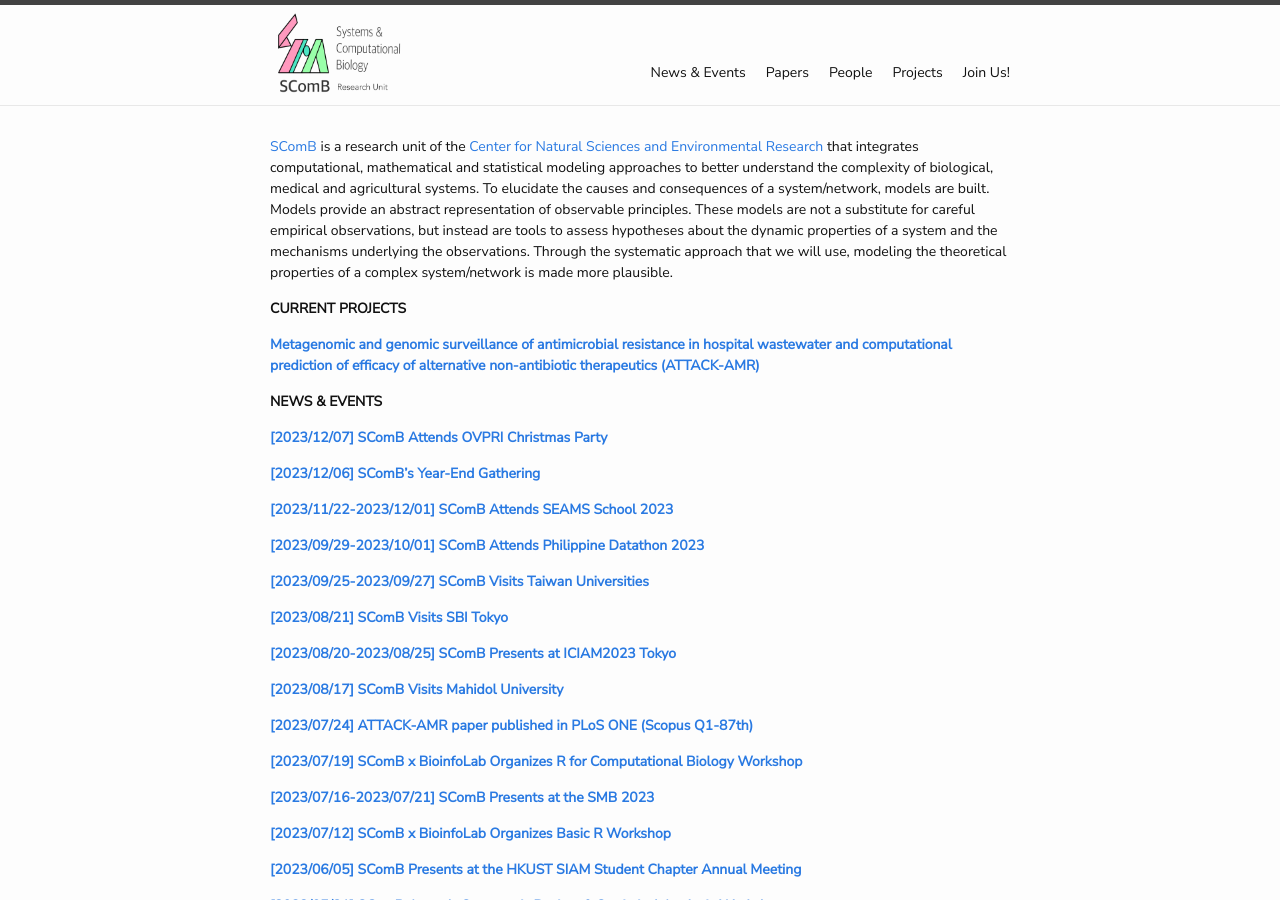
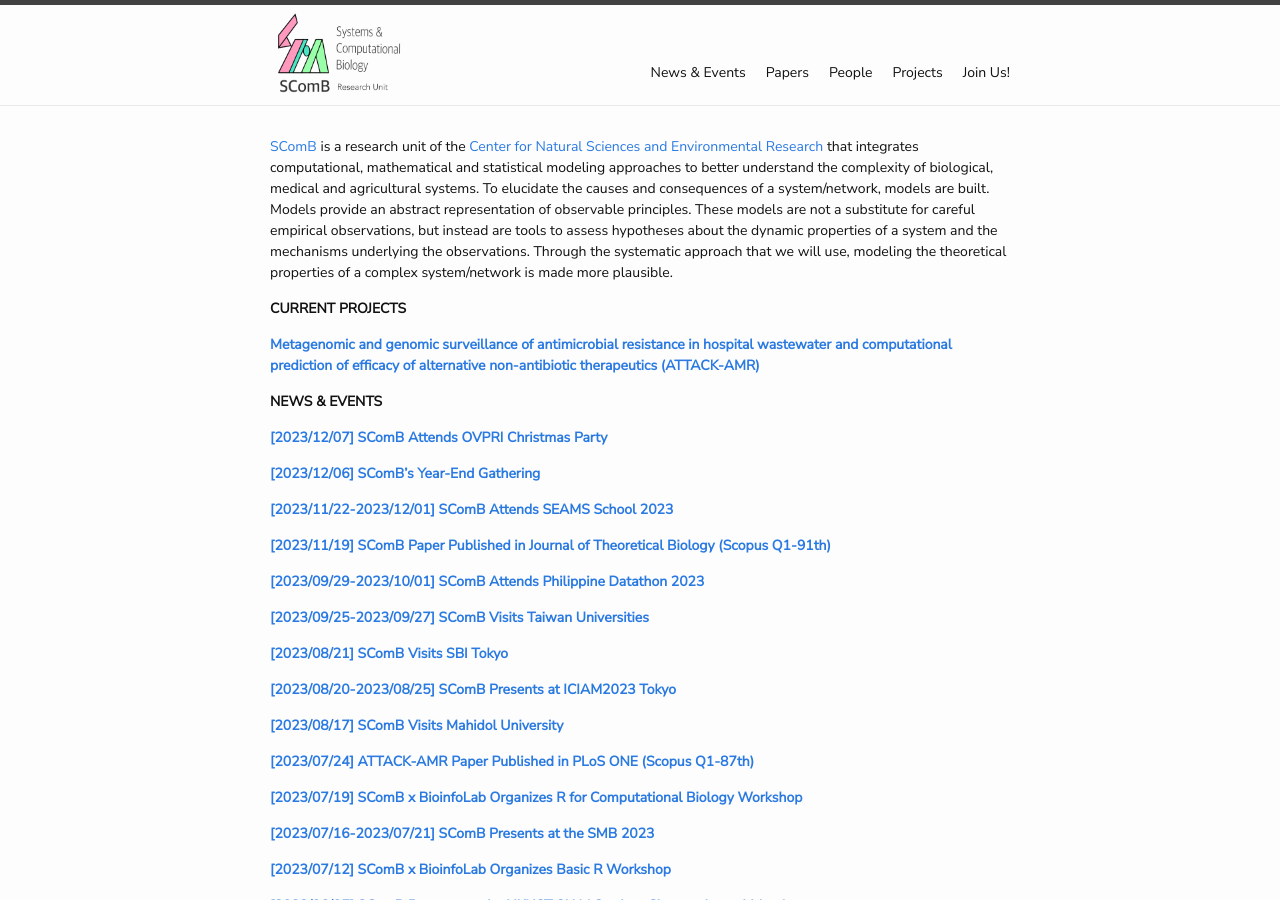
Before and after one commit to dlsu-scomb/dlsu-scomb.github.io, a Jekyll site: the page built from index.md, in a window 1280 px wide and 900 px high. Built offline with Jekyll 4.4.1, drawn with Linux system fonts in a browser that asks for light colours; nearby versions of some CDN libraries; a style sheet for code colours, icons or effects is not loaded.

Commit message:
Added CRNT paper

```diff
--- a/index.md
+++ b/index.md
@@ -18,6 +18,8 @@ layout: home
 
 [**[2023/11/22-2023/12/01] SComB Attends SEAMS School 2023**](/events/#seams20231122)
 
+[**[2023/11/19] SComB Paper Published in Journal of Theoretical Biology (Scopus Q1-91th)**](/events/#paper20231119)
+
 [**[2023/09/29-2023/10/01] SComB Attends Philippine Datathon 2023**](/events/#datathon20230930)
 
 [**[2023/09/25-2023/09/27] SComB Visits Taiwan Universities**](/events/#taiwan20230925)
@@ -28,7 +30,7 @@ layout: home
 
 [**[2023/08/17] SComB Visits Mahidol University**](/events/#visit20230817)
 
-[**[2023/07/24] ATTACK-AMR paper published in PLoS ONE (Scopus Q1-87th)**](/events/#paper20230724)
+[**[2023/07/24] ATTACK-AMR Paper Published in PLoS ONE (Scopus Q1-87th)**](/events/#paper20230724)
 
 [**[2023/07/19] SComB x BioinfoLab Organizes R for Computational Biology Workshop**](/events/#workshop20230719)
 
```
Also changed, not shown: events.md (+11 -4 lines), papers.md (+4 -0 lines), assets/t2d-insulin-map.png (added).
